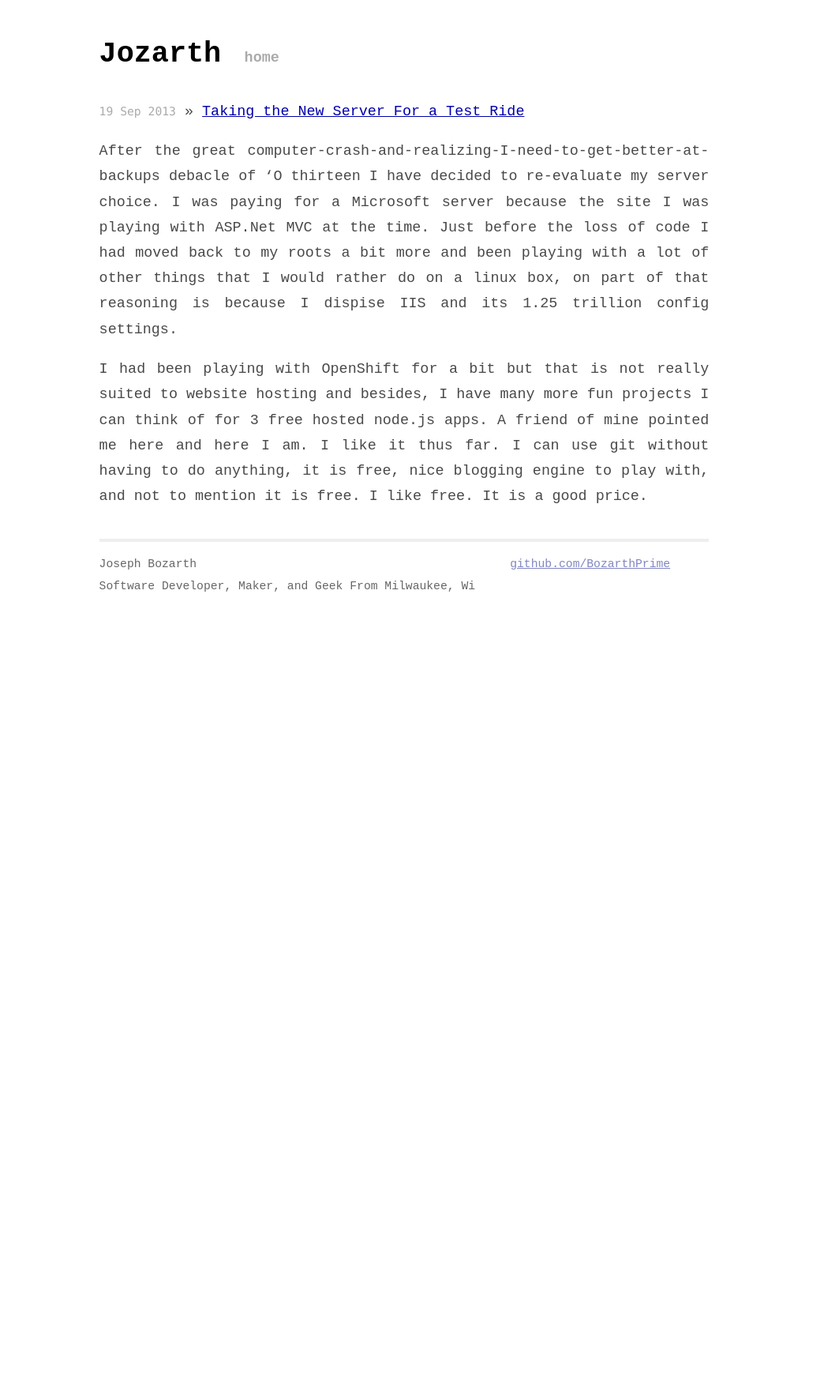
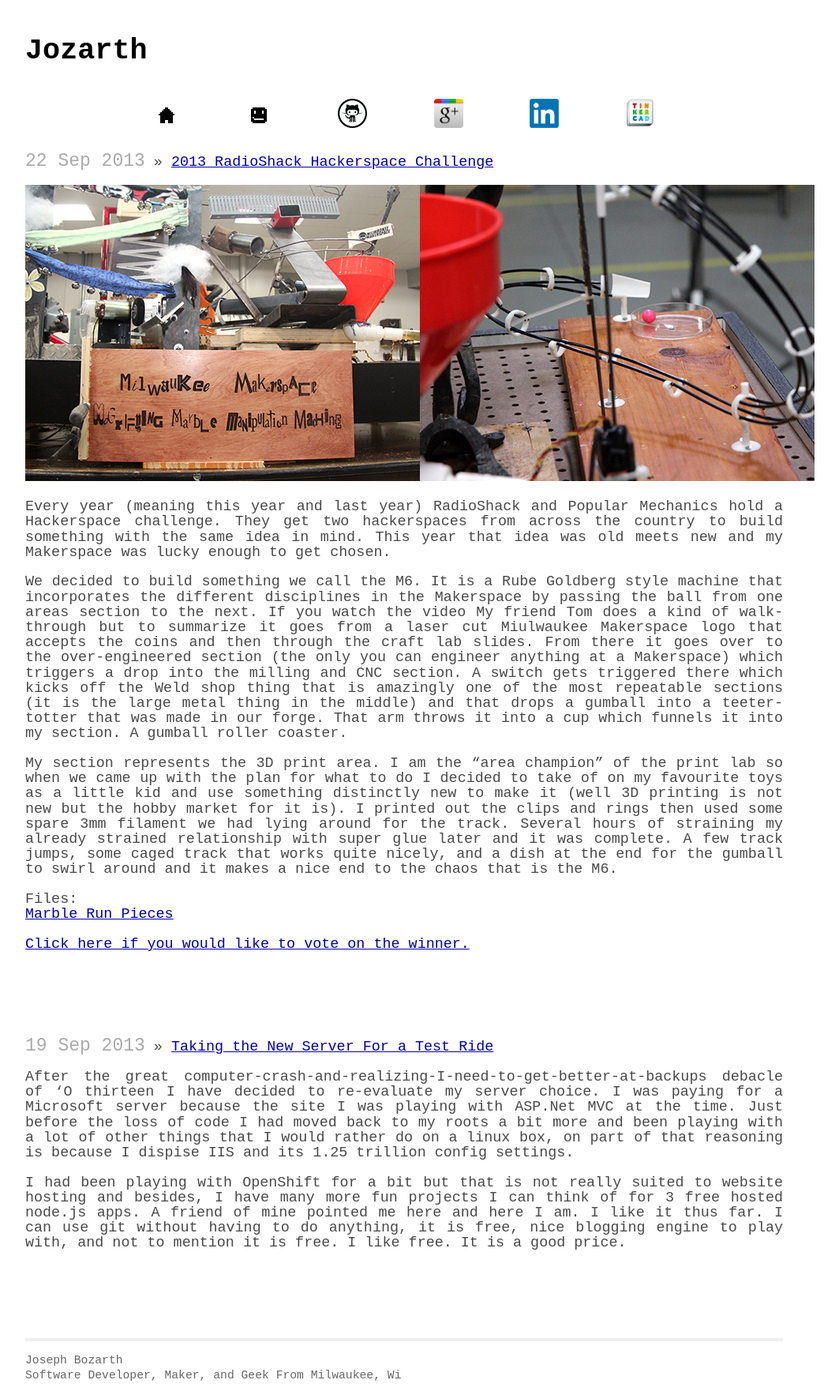
Before and after one commit to BozarthPrime/bozarthprime.github.com, a Jekyll site: the page built from index.html, in a window 1280 px wide. Shown: the whole page at 79% size, without its empty margins (128-1191 px from the left). Built offline with Jekyll 4.4.1, drawn with Linux system fonts in a browser that asks for light colours; Markdown is read by kramdown in place of the engine named in the settings; before the commit the page ends 955 px from its top, so only the background shows below that.

Commit message:
CSS updates and M6 story

```diff
--- a/_layouts/default.html
+++ b/_layouts/default.html
@@ -5,6 +5,7 @@
         <meta http-equiv="X-UA-Compatible" content="IE=edge,chrome=1">
         <title>{{ page.title }}</title>
         <meta name="viewport" content="width=device-width">
+		<link rel="shortcut icon" type="image/x-icon" href="../favicon.png" />
 
         <!-- syntax highlighting CSS -->
         <link rel="stylesheet" href="/css/syntax.css">
@@ -18,7 +19,16 @@
         <div class="site">
           <div class="header">
             <h1 class="title"><a href="/">{{ site.name }}</a></h1>
-            <a class="extra" href="/">home</a>
+            <nav>
+			    <ul>
+				    <li><a href="/"><img src="../images/home.png" /></a></li>
+					<li><a href="/about.html"><img src="../images/smirk.png" /></a></li>
+					<li><a href="https://github.com/BozarthPrime" target="_blank"><img src="../images/github_icon.png" /></a></li>
+					<li><a href="https://plus.google.com/113257511877818615265" target="_blank"><img src="../images/google_plus.png" /></a></li>
+					<li><a href="http://www.linkedin.com/pub/joseph-bozarth/21/9bb/35a" target="_blank"><img src="../images/linkedin1.png" /></a></li>
+					<li><a href="https://tinkercad.com/users/gjJcvbOv3hv-joseph-bozarth" target="_blank"><img src="../images/tinkercad-logo.png" /></a></li>
+				</ul>
+			</nav>
           </div>
 
           {{ content }}
@@ -30,11 +40,6 @@
                 Software Developer, Maker, and Geek From Milwaukee, Wi<br />
               </p>
             </div>
-            <div class="contact">
-              <p>
-                <a href="https://github.com/BozarthPrime">github.com/BozarthPrime</a><br />
-              </p>
-            </div>
           </div>
         </div>
 
--- /dev/null
+++ b/_posts/2013-09-22-hackerspace-challenge.markdown
@@ -0,0 +1,33 @@
+---
+layout: post
+title:  "2013 RadioShack Hackerspace Challenge"
+date:   2013-09-22 23:29:00
+categories: general
+---
+
+<img src="../images/story/M6.png" />
+
+Every year (meaning this year and last year) RadioShack and Popular Mechanics hold a Hackerspace challenge.
+They get two hackerspaces from across the country to build something with the same idea in mind. This year
+that idea was old meets new and my Makerspace was lucky enough to get chosen.
+
+We decided to build something we call the M6. It is a Rube Goldberg style machine that incorporates the different
+disciplines in the Makerspace by passing the ball from one areas section to the next. If you watch the video
+My friend Tom does a kind of walk-through but to summarize it goes from a laser cut Miulwaukee Makerspace logo
+that accepts the coins and then through the craft lab slides. From there it goes over to the over-engineered
+section (the only you can engineer anything at a Makerspace) which triggers a drop into the milling and CNC section.
+A switch gets triggered there which kicks off the Weld shop thing that is amazingly one of the most repeatable
+sections (it is the large metal thing in the middle) and that drops a gumball into a teeter-totter that was made
+in our forge. That arm throws it into a cup which funnels it into my section. A gumball roller coaster.
+
+My section represents the 3D print area. I am the "area champion" of the print lab so when we came up with the plan
+for what to do I decided to take of on my favourite toys as a little kid and use something distinctly new to make it
+(well 3D printing is not new but the hobby market for it is). I printed out the clips and rings then used some spare
+3mm filament we had lying around for the track. Several hours of straining my already strained relationship with
+super glue later and it was complete. A few track jumps, some caged track that works quite nicely, and a dish at the
+end for the gumball to swirl around and it makes a nice end to the chaos that is the M6.
+
+Files:<br />
+<a href="http://www.thingiverse.com/thing:124445" target="_blank">Marble Run Pieces</a>
+
+<a href="http://www.popmechnow.com/radioshack/" target="_blank">Click here if you would like to vote on the winner.</a>
--- /dev/null
+++ b/about.html
@@ -0,0 +1,24 @@
+---
+layout: default
+title: Jozarth.net - about
+---
+
+<div id="about">
+	<h3>About:</h1>
+    <p>
+	    Welcome to my personal blog/site-thing. I know it is not much but it is a good creative outlet that
+		I intend to use to display and share the things I am currently working on. Be them coding,
+		making, printing, sewing, or cutting things with the power of lasers whilst shouting "pew pew",
+		or just musings about whatever I happening to be learning about at the time.
+	</p>
+
+	<p>
+	    I am a software developer from...okay it is a bit of a long story about all the places I have lived
+		growing up and so on but up until this point it has been mostly Wisconsin and I identify as such
+		so let us go with that. I am currently living in Milwaukee so lets roll with that as my city of choice.
+		My place of employment is in the medical field. We do audits, among many things. I have a blue card
+		somewhere that they gave us one day to try and explain what we do as to not be met with blank stares.
+		It has not worked so far when I have tried it so let's just stick with pharmaceutical audits.
+	</p>
+
+</div>
--- a/css/main.css
+++ b/css/main.css
@@ -21,6 +21,7 @@ body {
     font-family: "Courier New", Courier, monospace;
     margin: 0;
     padding: 0;
+	line-height: 1.2em;
 }
 
 h1, h2, h3, h4, h5, h6 {
@@ -50,8 +51,7 @@ ul.posts li {
 
 ul.posts span {
   color: #aaa;
-  font-family: Monaco, "Courier New", monospace;
-  font-size: 80%;
+  font-size: 1.25em;
 }
 
 /*****************************************************************************/
@@ -61,11 +61,10 @@ ul.posts span {
 /*****************************************************************************/
 
 .site {
-  font-size: 115%;
+  font-size: 1.15em;
   text-align: justify;
-  width: 42em;
+  width: 75%;
   margin: 3em auto 2em;
-  line-height: 1.5em;
 }
 
 .site .header a {
@@ -102,7 +101,7 @@ ul.posts span {
 }
 
 .site .footer {
-  font-size: 80%;
+  font-size: 0.8em;
   color: #666;
   border-top: 4px solid #eee;
   margin-top: 2em;
@@ -130,9 +129,57 @@ ul.posts span {
 
 /*****************************************************************************/
 /*
+/* Navigation
+/*
+/*****************************************************************************/
+
+nav {
+}
+
+nav ul {
+  margin-bottom: 1em;
+  padding: .5em;
+  list-style-type: none;
+  text-align: center;
+}
+
+nav ul li{
+  display: inline;
+}
+
+nav ul li a {
+  text-decoration: none;
+  padding: 0.2em 2em 0.2em 2em;
+  color: #FFF;
+}
+
+nav ul li a:hover {
+  color: #000;
+}
+
+
+nav ul li a img {
+  max-height: 2em;
+  max-width: 2em;
+}
+
+
+
+/*****************************************************************************/
+/*
 /* Posts
 /*
 /*****************************************************************************/
+
+/* main elements */
+.post {
+  margin-bottom: 6em;
+}
+
+.post span.date {
+  color: #aaa;
+  font-size: 1.25em;
+}
 
 /* standard */
 .post pre {
@@ -148,12 +195,13 @@ ul.posts span {
 .post code {
   border: 1px solid #ddd;
   background-color: #eef;
-  padding: 0 .2em;
+  padding: 0.2em;
 }
 
 .post pre code {
   border: none;
 }
+
 
 /* terminal */
 .post pre.terminal {
--- a/index.html
+++ b/index.html
@@ -4,9 +4,11 @@ title: Jozarth.net
 ---
 
 <div id="home">
-  <ul class="posts">
-    {% for post in site.posts %}
-      <li><span>{{ post.date | date_to_string }}</span> &raquo; <a href="{{ post.url }}">{{ post.title }}</a> {{ post.content }}</li>
-    {% endfor %}
-  </ul>
+        {% for post in site.posts %}
+            <div class="post">
+                <span class="date">{{ post.date | date_to_string }}</span> &raquo; <a href="{{ post.url }}">{{ post.title }}</a>
+	            <br />
+	            {{ post.content }}
+            </div>
+        {% endfor %}
 </div>
```
Also changed, not shown: favicon.png (added), images/github_icon.png (added), images/google_plus.png (added), images/home.png (added), images/linkedin1.png (added), images/smirk.png (added), images/story/M6.png (added), images/tinkercad-logo.png (added), 2 other files.
